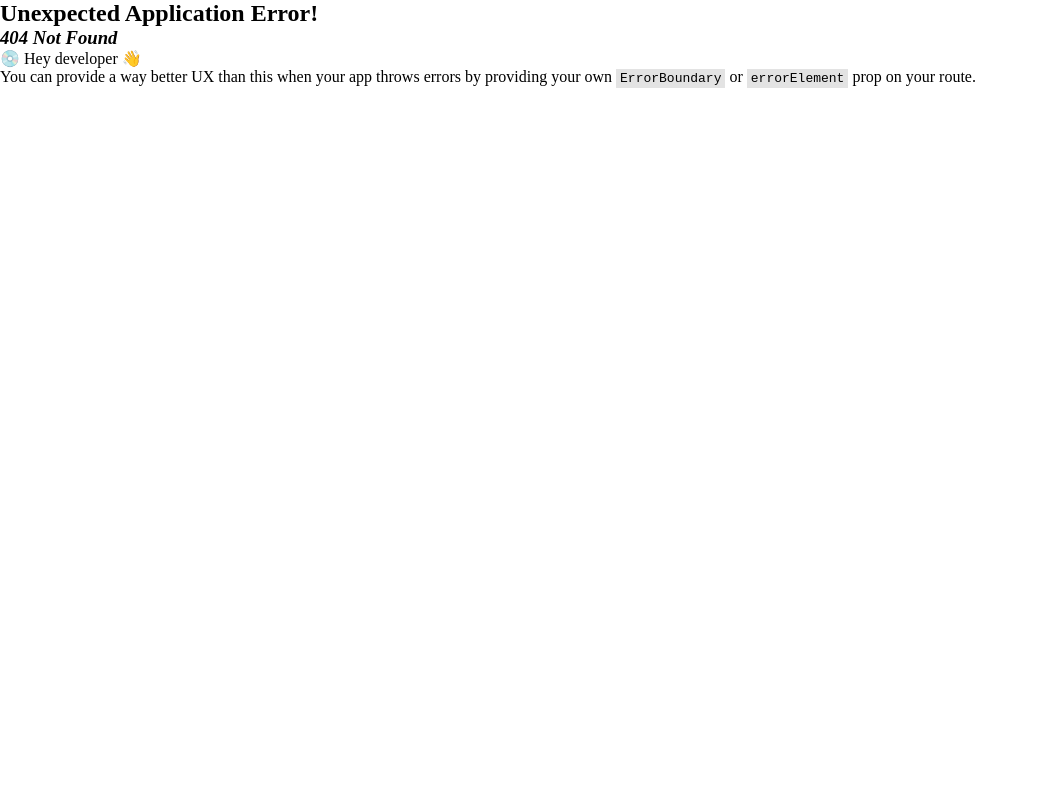
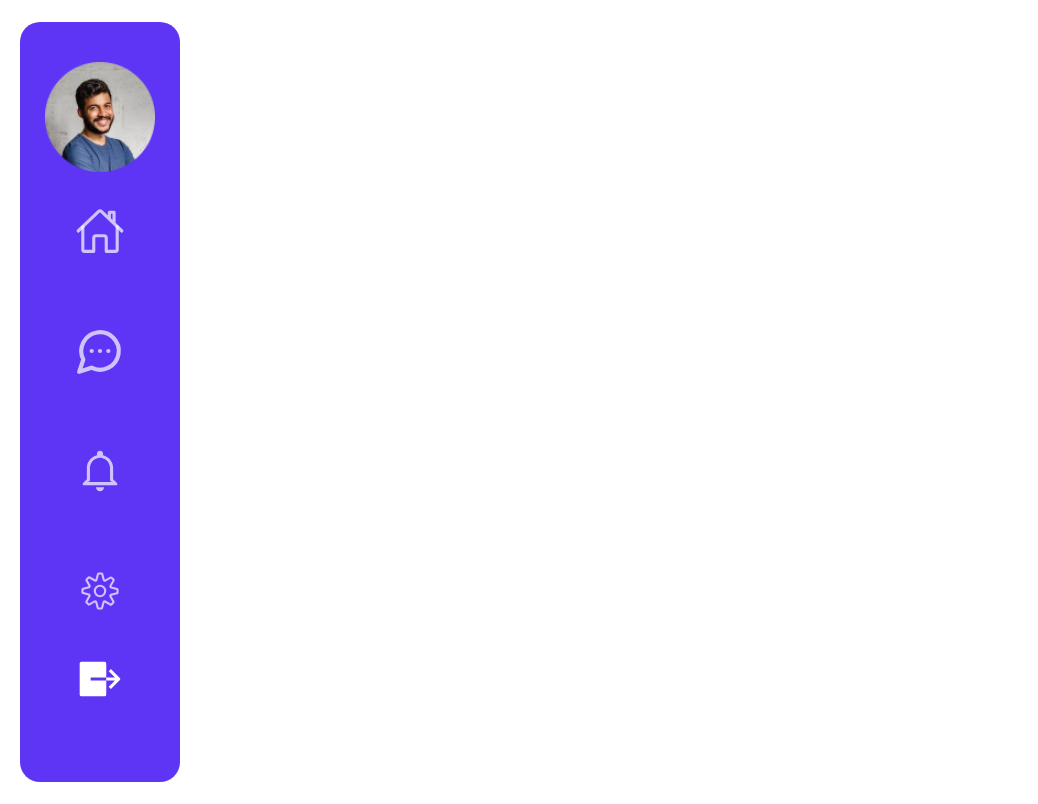
Before and after one commit to sajibkhandev/ChatMe, a React (Vite) app: page /pages in a window 1280 px wide. Before the commit this address had no page. Shown: the whole page, without its empty margins (0-1038 px from the left). Built offline with nearby package versions, Linux system fonts and the light colour scheme; a web font is replaced by a local one.

Commit message:
add home page

```diff
--- a/src/App.jsx
+++ b/src/App.jsx
@@ -8,13 +8,23 @@ import {
 import Login from './pages/Login';
 import Registration from './pages/Registration';
 import Home from './pages/Home';
+import Message from './pages/Message';
+import Notification from './pages/Notification';
+import Setting from './pages/Setting';
+import RootLayout from './layouts/RootLayout';
 
 const router = createBrowserRouter(
   createRoutesFromElements(
    <>
     <Route path="/" element={<Registration />}></Route>
     <Route path="/login" element={<Login />}></Route>
-    <Route path="/home" element={<Home />}></Route>
+    <Route path="/pages" element={<RootLayout />}>
+          <Route path="home" element={<Home />}></Route>
+          <Route path="message" element={<Message />}></Route>
+          <Route path="setting" element={<Setting />}></Route>
+          <Route path="notification" element={<Notification />}></Route>
+
+    </Route>
    </>
   )
 );
--- /dev/null
+++ b/src/components/Sideber.jsx
@@ -0,0 +1,74 @@
+
+import React, { useEffect, useState } from 'react'
+import Profile from '../assets/profile.png'
+import { CiSettings } from "react-icons/ci";
+import { IoIosLogOut } from "react-icons/io";
+import { IoMdNotificationsOutline } from "react-icons/io";
+import { LuMessageCircleMore } from "react-icons/lu";
+import { IoHomeOutline } from "react-icons/io5";
+import { Link, useLocation, useNavigate, useParams } from 'react-router-dom';
+import { IoLogOutSharp } from "react-icons/io5";
+import { getAuth, signOut } from "firebase/auth";
+import { toast, ToastContainer } from 'react-toastify';
+
+
+
+
+const Sideber = () => {
+    let [activevalue, setActiveValue] = useState("")
+
+    let locotion = useLocation()
+
+
+    const auth = getAuth();
+    let nevigate = useNavigate()
+    let hanldeLogout = () => {
+        signOut(auth).then(() => {
+            nevigate('/login')
+
+
+        }).catch((error) => {
+            toast.error("Some Error here")
+
+        });
+
+    }
+    useEffect(() => {
+        setActiveValue(locotion.pathname.replace("/pages/", ""))
+    }, )
+
+    return (
+        <div className='sideber-layout'>
+            <div className='profile-layout'>
+                <img src={Profile} alt="Profile Image" />
+            </div>
+            <div className='page-layout'>
+                <Link to='/pages/home' className={activevalue=="home" && "active"}><IoHomeOutline className='page-icon' /></Link>
+                <Link to='/pages/message' className={activevalue=="message" && "active"}><LuMessageCircleMore className='page-icon' /></Link>
+                <Link to='/pages/notification' className={activevalue=="notification" && "active"}><IoMdNotificationsOutline className='page-icon' /></Link>
+                <Link to='/pages/setting' className={activevalue=="setting" && "active"}><CiSettings className='page-icon' /></Link>
+
+
+            </div>
+
+            <div className='logout-layout'>
+                <IoLogOutSharp onClick={hanldeLogout} className='page-icon logout-icon' />
+            </div>
+            <ToastContainer
+                position="top-center"
+                autoClose={5000}
+                hideProgressBar={false}
+                newestOnTop={false}
+                closeOnClick={false}
+                rtl={false}
+                pauseOnFocusLoss
+                draggable
+                pauseOnHover
+                theme="light"
+            />
+
+        </div>
+    )
+}
+
+export default Sideber
--- a/src/index.css
+++ b/src/index.css
@@ -120,3 +120,71 @@
 .forgetpassword-box .error-message{
    width: 100% !important;
 }
+
+/* Sideber design start */
+.sideber-layout{
+    background: #5F35F5;
+    height: 95vh;
+    width: 80%;
+    margin: 22px auto;
+    border-radius: 20px;
+    display: flex;
+    flex-direction: column;
+    align-items: center;
+    justify-content: space-between;
+    padding: 40px 0px;
+    box-sizing: border-box;
+}
+.profile-layout{
+    width: 110px;
+    height: 110px;
+    border-radius: 100%;
+}
+.profile-layout img{
+    width: 100%;
+}
+.page-layout{
+    display: flex;
+    flex-direction: column;
+    row-gap: 66px;
+}
+.page-icon{
+    color: rgba(255, 255, 255,0.70);
+    font-size: 50px;
+}
+.logout-icon{
+    color: white;
+}
+.active .page-icon {
+   color: #5F35F5;
+
+}
+.active  {
+    position: relative;
+     z-index: 2;
+}
+
+.active::after {
+    background: white;
+    width: 160px;
+    height: 100px;
+    border-top-left-radius: 15px;
+    border-bottom-left-radius: 15px;
+    position: absolute;
+    top: -22px;
+    left: -22px;
+    content: "";
+    z-index: -1;
+}
+.active::before {
+    background: #5F35F5;
+    width: 15px;
+    height: 100px;
+    border-radius: 10px;
+    position: absolute;
+    top: -22px;
+    left: 134px;
+    content: "";
+    z-index: 1;
+}
+/* Sideber design end */
--- /dev/null
+++ b/src/layouts/RootLayout.jsx
@@ -0,0 +1,26 @@
+import React from 'react'
+import { Outlet } from 'react-router-dom'
+import Grid from '@mui/material/Grid';
+import Sideber from '../components/Sideber';
+
+const RootLayout = () => {
+  return (
+    <div>
+
+        <div className='w-10/12 bg-red-500 h-[400px]'></div>
+
+         <Grid container spacing={2}>
+             <Grid size={2}>
+                <Sideber/>
+            </Grid>
+            <Grid size={10}>
+                <Outlet/>
+            </Grid>
+        </Grid>
+
+
+    </div>
+  )
+}
+
+export default RootLayout
--- a/src/pages/Home.jsx
+++ b/src/pages/Home.jsx
@@ -17,7 +17,7 @@ const Home = () => {
   return (
     <div>
       <h1>home</h1>
-      <button>Log out</button>
+
     </div>
   )
 }
--- a/src/pages/Login.jsx
+++ b/src/pages/Login.jsx
@@ -106,7 +106,7 @@ const Login = () => {
 
 
             toast.success("login done");
-            navigate("/home")
+            navigate("/pages/home")
             setLoader(false)
             setLoader(false)
           } else {
--- /dev/null
+++ b/src/pages/Message.jsx
@@ -0,0 +1,9 @@
+import React from 'react'
+
+const Message = () => {
+  return (
+    <div>Message</div>
+  )
+}
+
+export default Message
--- /dev/null
+++ b/src/pages/Notification.jsx
@@ -0,0 +1,9 @@
+import React from 'react'
+
+const Notification = () => {
+  return (
+    <div>Notification</div>
+  )
+}
+
+export default Notification
--- /dev/null
+++ b/src/pages/Setting.jsx
@@ -0,0 +1,9 @@
+import React from 'react'
+
+const Setting = () => {
+  return (
+    <div>Setting</div>
+  )
+}
+
+export default Setting
```
Also changed, not shown: src/assets/profile.png (added).
